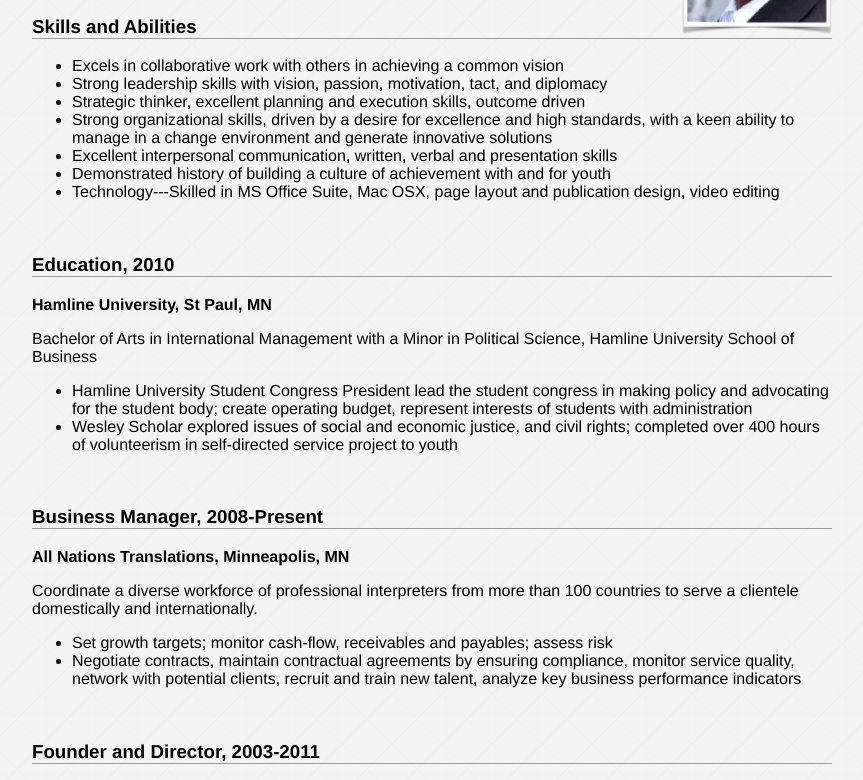
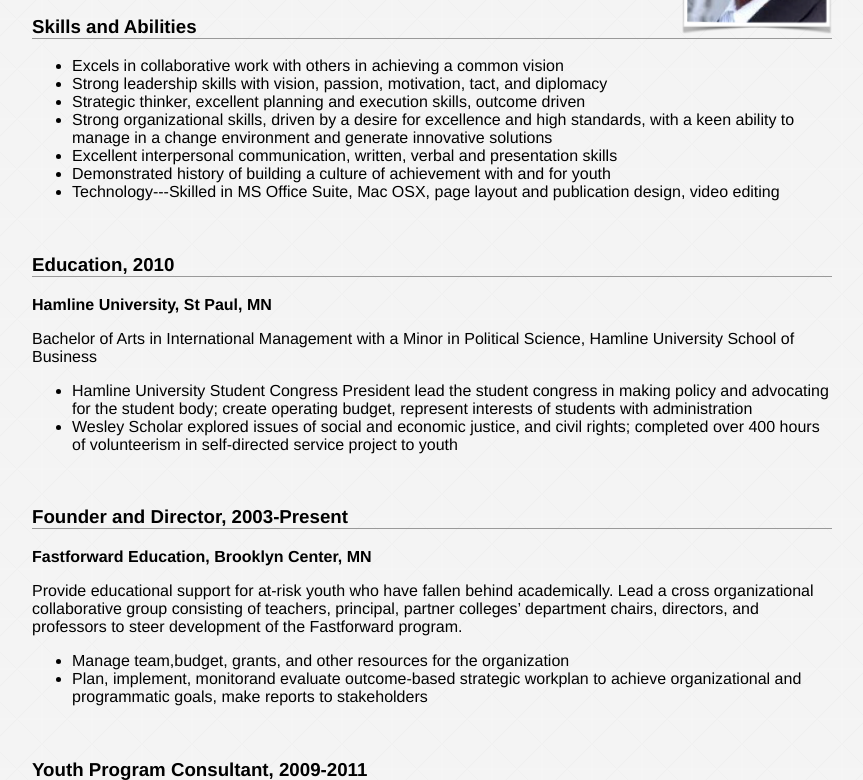
Before and after one commit to melliott03/melliott03.github.io, a plain HTML site: page index.html in a window 1280 px wide. Shown: the part 181-961 px from the top of the page, without its empty margins (208-1071 px from the left). Drawn offline with Linux system fonts and the light colour scheme.

Commit message:
workexperiance
work

```diff
--- a/index.html
+++ b/index.html
@@ -13,8 +13,8 @@
 <div id="name_contact">
 <hr>
 <img src="mikepic.png" id="photo" width="150" height="165">
-<h1>Michael O.D. Elliott</h1>
-<h5>612-812-1238 | melliott03@gmail.com</h3>
+<h1>Michael O. D. Elliott</h1>
+<h5>612-812-1238  |  melliott03@gmail.com</h3>
 <br />
 
 </div>
@@ -67,23 +67,7 @@ Science, Hamline University School of Business
 
 
 <br />
-<h3>Business Manager, 2008-Present</h3>
-<h4>All Nations Translations, Minneapolis, MN</h4>
-<p>
-Coordinate a diverse workforce of professional interpreters from more than 100 countries to serve a clientele domestically and internationally.
-</p>
-<ul>
-<li>
-	Set growth targets; monitor cash-flow, receivables and payables; assess risk
-</li>
-<li>
-	Negotiate contracts, maintain contractual agreements by ensuring compliance, monitor service quality, network with potential clients, recruit and train new talent, analyze key business performance indicators
-</li>
-</ul>
-
-
-<br />
-<h3>Founder and Director, 2003-2011</h3>
+<h3>Founder and Director, 2003-Present</h3>
 <h4>Fastforward Education, Brooklyn Center, MN</h4>
 <p>
 Provide educational support for at-risk youth who have fallen behind academically. Lead a cross organizational collaborative group consisting of teachers, principal, partner colleges’ department chairs, directors, and professors to steer development of the Fastforward program.</p>
```
